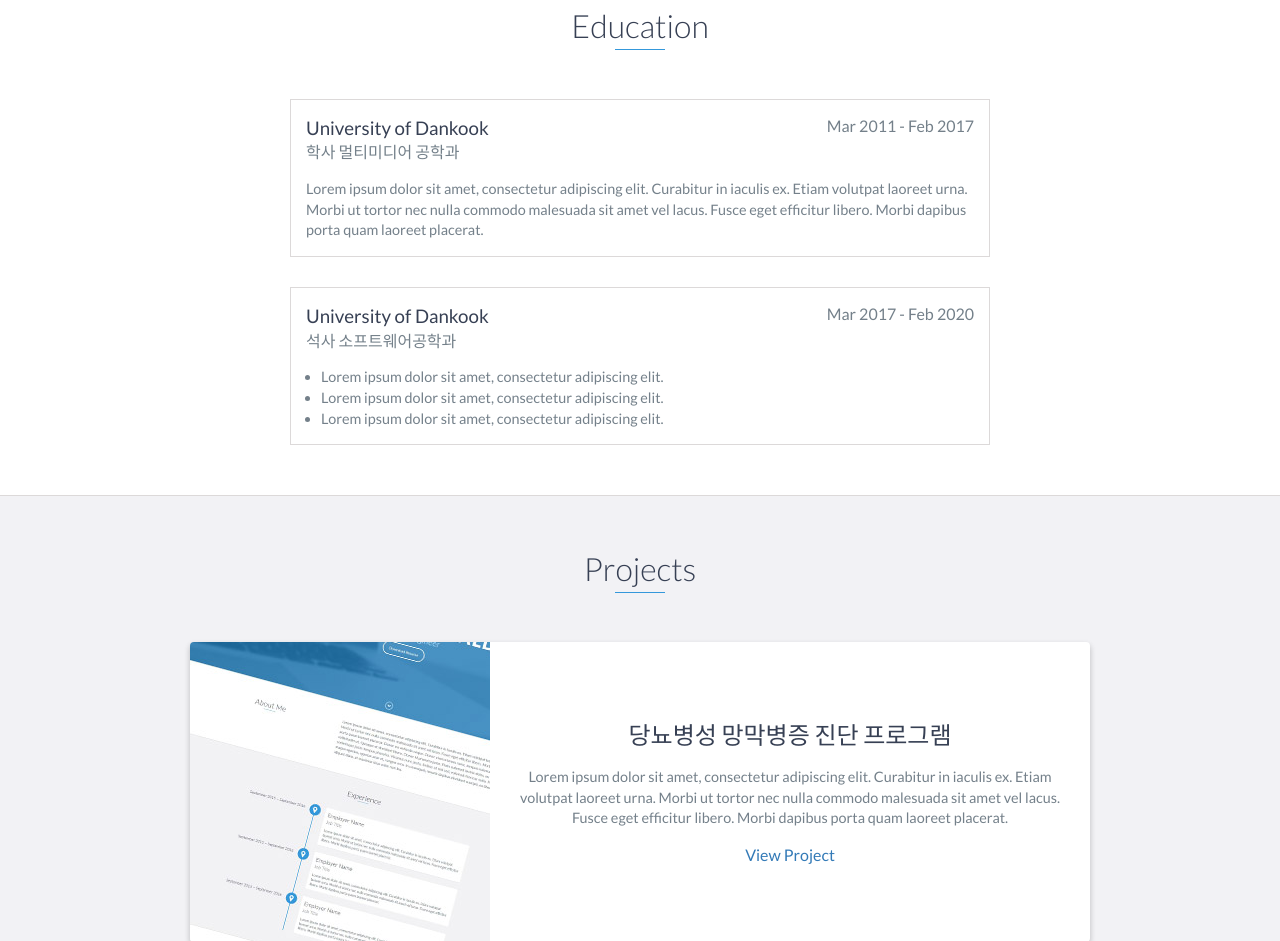
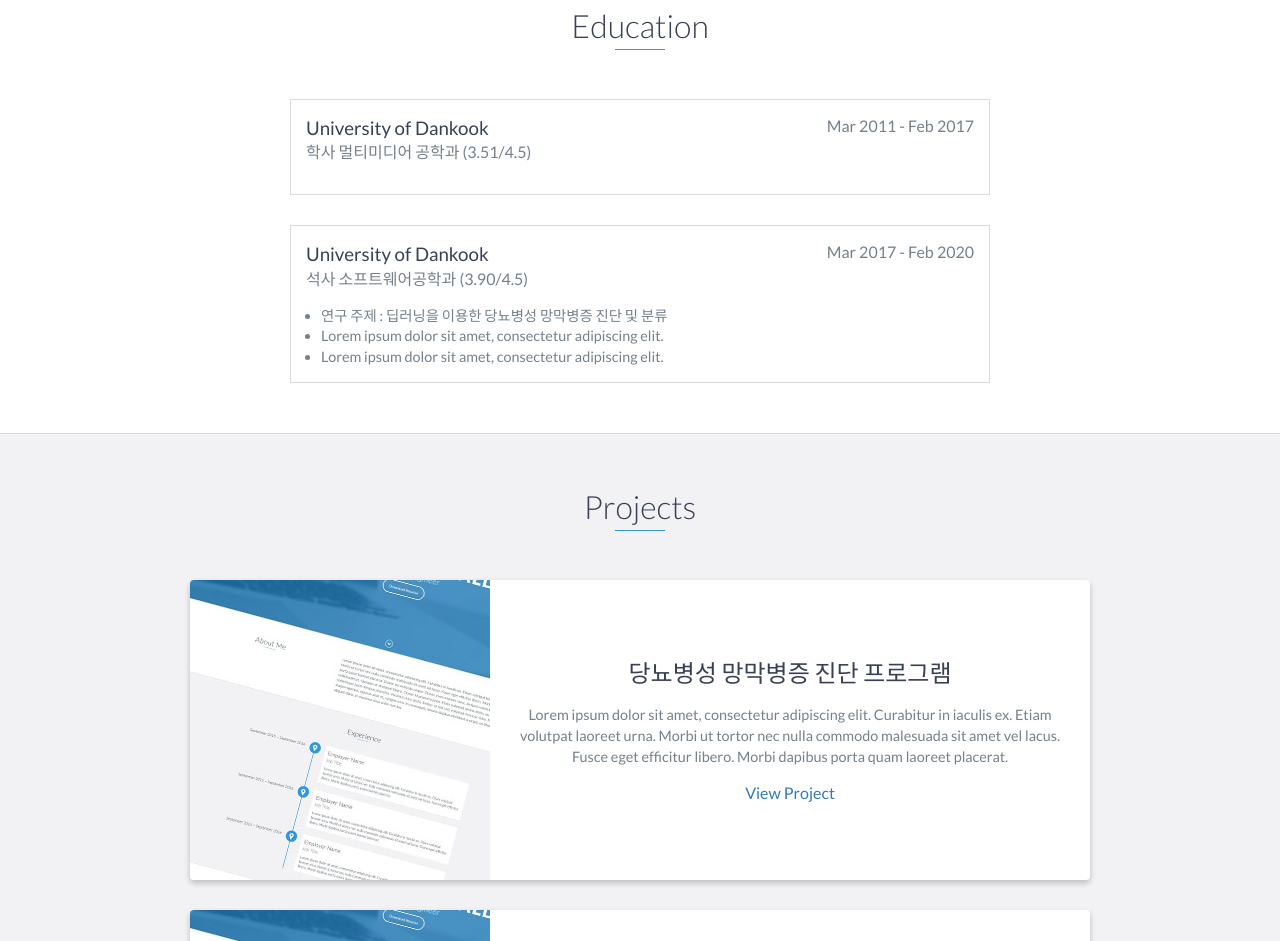
Before and after one commit to YHJung-DDS/YHJung-DDS.github.io, a website: page index.html in a window 1280 px wide. Shown: the part 1481-2422 px from the top of the page. Drawn offline with nearby package versions, Linux system fonts and the light colour scheme.

Commit message:
Update index.html

```diff
--- a/index.html
+++ b/index.html
@@ -118,19 +118,16 @@
         <div class="education-block">
             <h3>University of Dankook</h3>
             <span class="education-date">Mar 2011 - Feb 2017</span>
-            <h4>학사 멀티미디어 공학과</h4>
-            <p>
-                Lorem ipsum dolor sit amet, consectetur adipiscing elit. Curabitur in iaculis ex. Etiam volutpat laoreet urna. Morbi ut tortor nec nulla commodo malesuada sit amet vel lacus. Fusce eget efficitur libero. Morbi dapibus porta quam laoreet placerat.
-            </p>
+            <h4>학사 멀티미디어 공학과 (3.51/4.5)</h4>
         </div>
 
         <div class="education-block">
             <h3>University of Dankook</h3>
             <span class="education-date">Mar 2017 - Feb 2020</span>
-            <h4>석사 소프트웨어공학과</h4>
+            <h4>석사 소프트웨어공학과 (3.90/4.5)</h4>
             <ul>
                 <li>
-                    Lorem ipsum dolor sit amet, consectetur adipiscing elit.
+                    연구 주제 : 딥러닝을 이용한 당뇨병성 망막병증 진단 및 분류
                 </li>
                 <li>
                     Lorem ipsum dolor sit amet, consectetur adipiscing elit.
```
